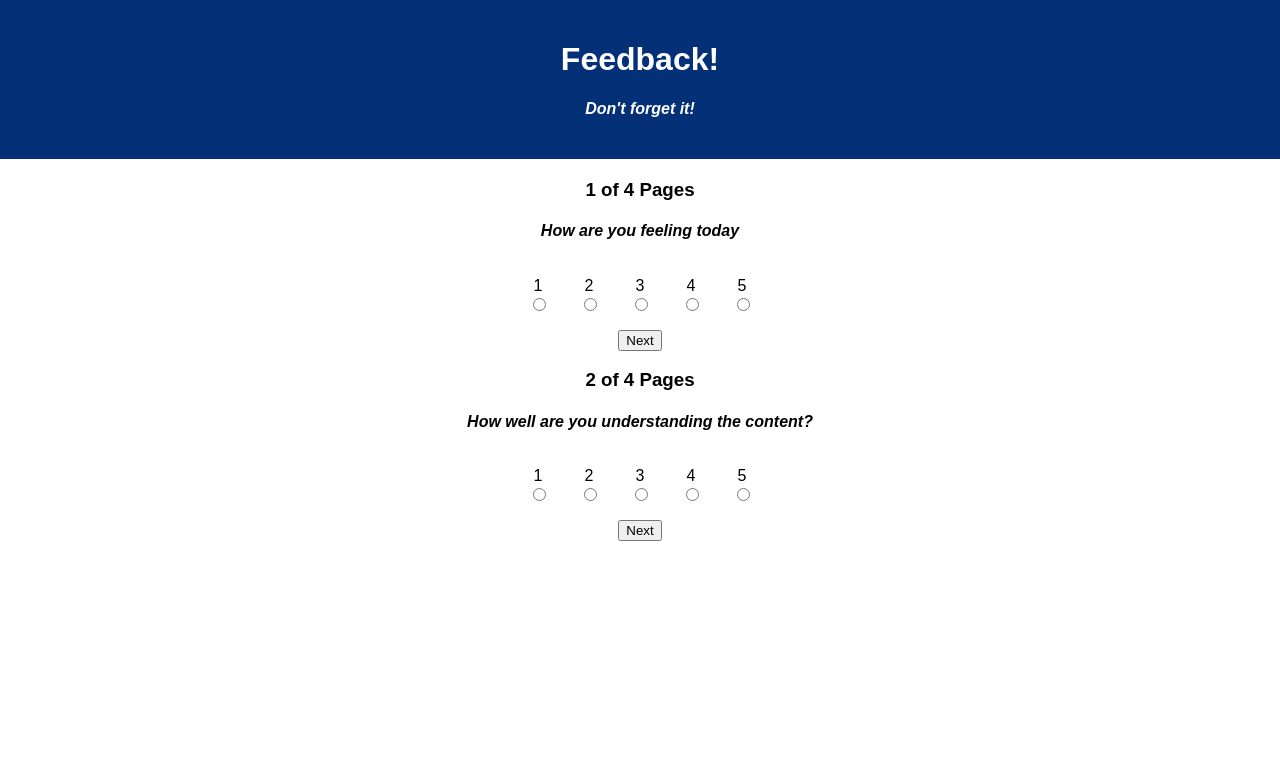
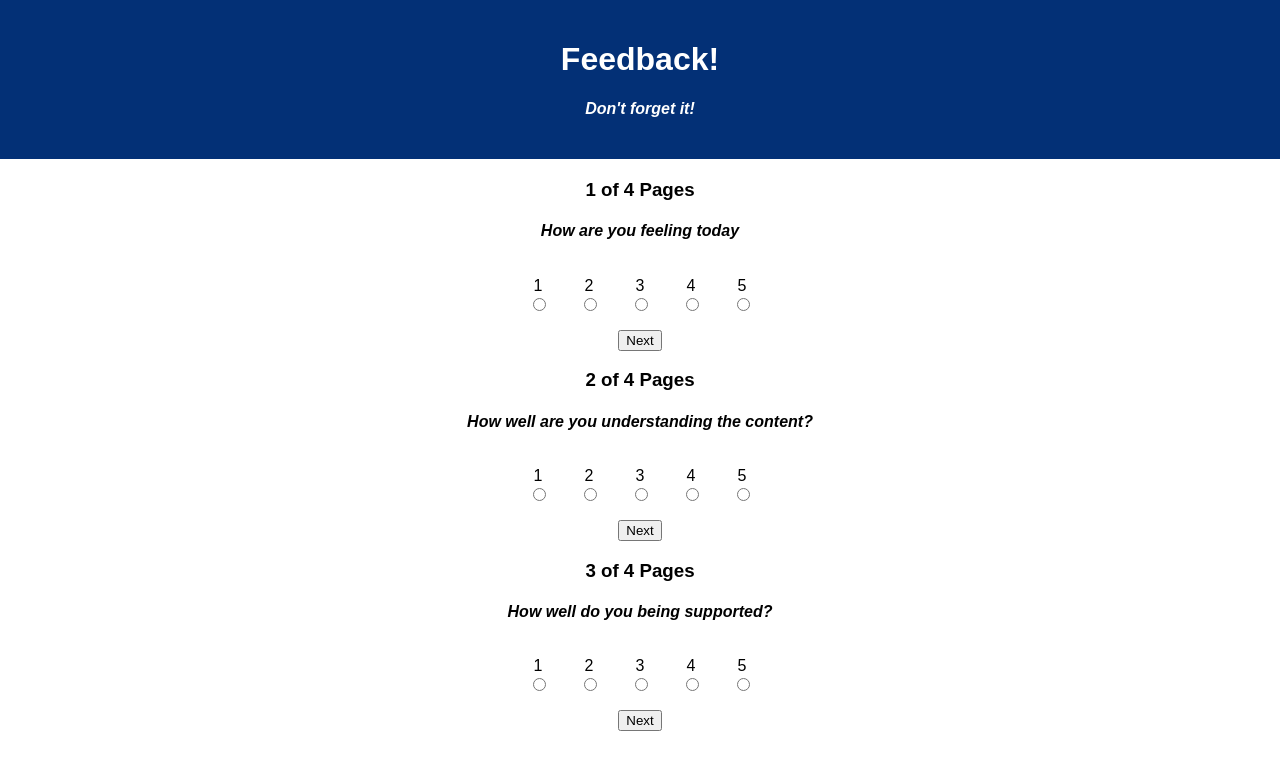
Before and after one commit to JoeyLundquist/Weekend-redux-feedback-loop, a React (Create React App) app: page / in a window 1280 px wide. Shown: the top 770 px of the page. Built offline with nearby package versions, Linux system fonts and the light colour scheme.

Commit message:
Have my supported coponent working with redux store

```diff
--- /dev/null
+++ b/src/Redux/supported.jsx
@@ -0,0 +1,9 @@
+export default function supportedRating(state = 0, action) {
+
+    switch(action.type) {
+        case 'SET_SUPPORTED_RATING':
+            return action.payload
+    }
+
+    return state;
+}
--- a/src/components/App/App.jsx
+++ b/src/components/App/App.jsx
@@ -3,6 +3,7 @@ import axios from 'axios';
 import './App.css';
 import Feelings from '../Feelings/Feelings';
 import Understanding from '../Understanding/Understanding';
+import Supported from '../Supported/Supported';
 
 function App() {
 
@@ -17,6 +18,8 @@ function App() {
 
       <Understanding />
 
+      <Supported />
+
     </div>
   );
 }
--- /dev/null
+++ b/src/components/Supported/Supported.jsx
@@ -0,0 +1,35 @@
+import ScoreForm from "../ScoreForm/ScoreForm"
+import { useDispatch } from "react-redux";
+import { useState } from "react"
+
+export default function Supported() {
+    const dispatch = useDispatch();
+    const [supportedRating, setSupportedRating] = useState(0);
+    const supported = 'supportedRating'
+
+    const handleNextButton = () => {
+        dispatch({
+            type: "SET_SUPPORTED_RATING",
+            payload: supportedRating
+        })
+    }
+
+    return (
+        <>
+            <div>
+                <h3> 3 of 4 Pages</h3>
+
+                <h4>How well do you being supported?</h4>
+                <ScoreForm
+                ratingName={supported}
+                setRatingNumber={setSupportedRating}
+                />
+
+                <button onClick={handleNextButton}>
+                    Next
+                </button>
+
+            </div>
+        </>
+    )
+}
--- a/src/index.js
+++ b/src/index.js
@@ -8,6 +8,7 @@ import registerServiceWorker from './registerServiceWorker';
 import { Provider } from 'react-redux';
 import feelingsRating from './Redux/Reducers/Feelings';
 import understandingRating from './Redux/Reducers/understanding';
+import supportedRating from './Redux/supported';
 
 
 
@@ -16,6 +17,7 @@ const store = createStore(
     combineReducers({
         feelingsRating,
         understandingRating,
+        supportedRating,
     }),applyMiddleware(logger)
 );
 
```
